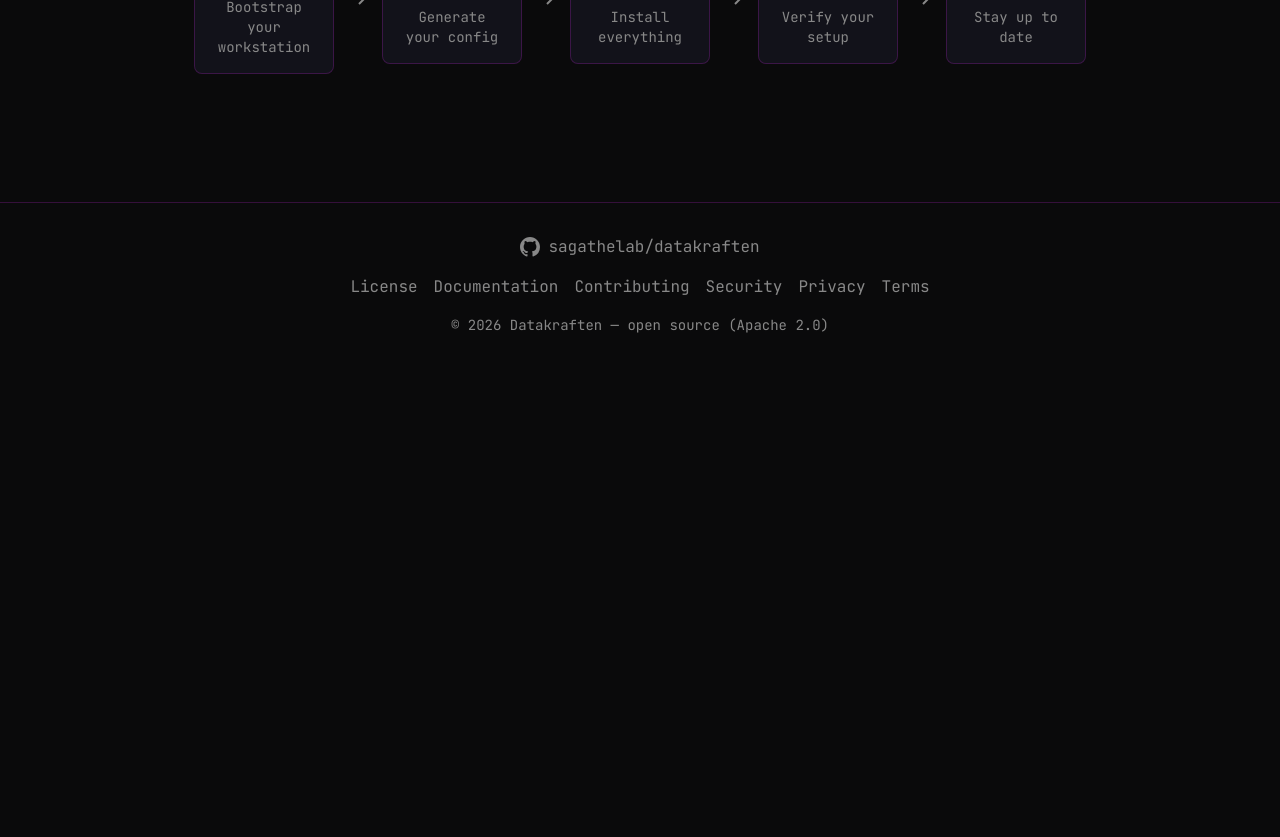
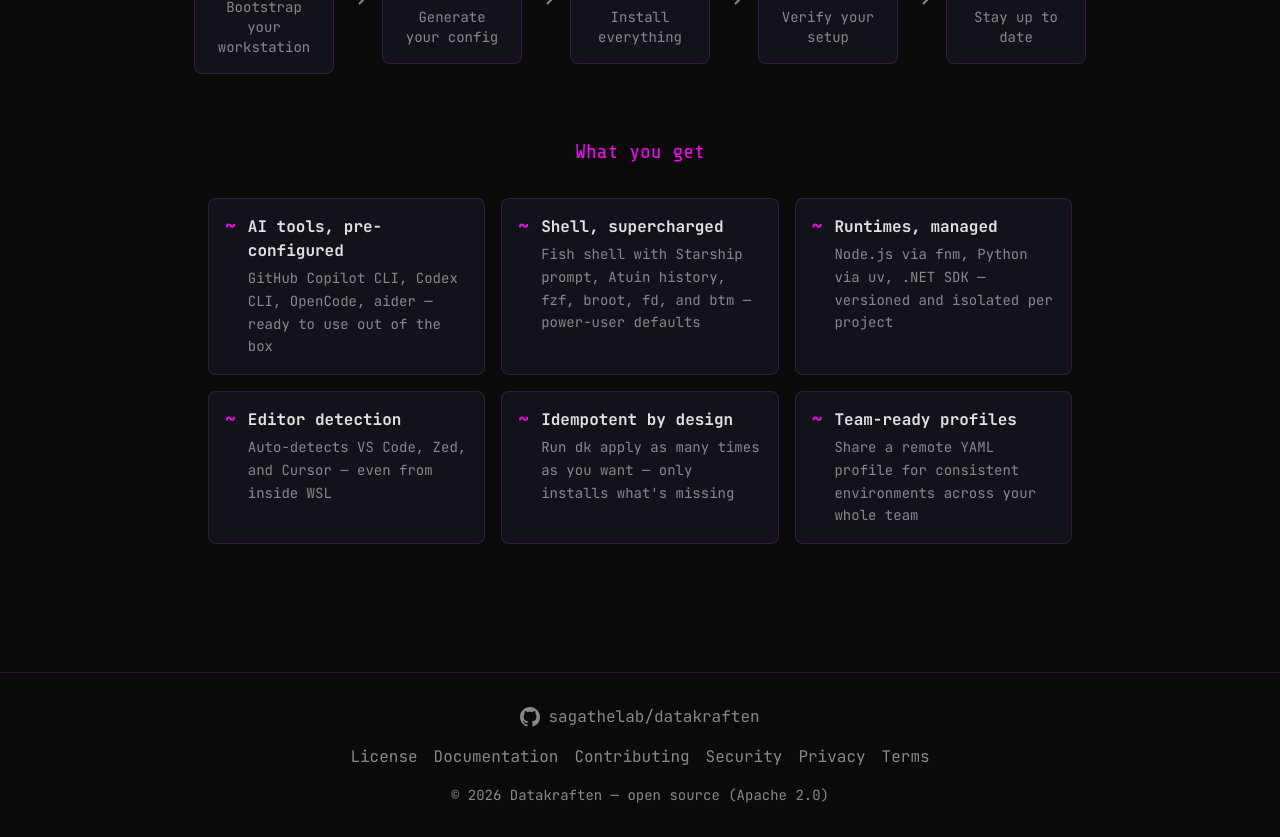
Before and after one commit to sagathelab/datakraften, a React (Vite) app in the folder site/: page / in a window 1280 px wide. Shown: the part 1160-1997 px from the top of the page. Before the commit the page ends 1527 px from the top, so only its background shows below. Built offline with nearby package versions, Linux system fonts and the light colour scheme.

Commit message:
feat: add 'What you get' section to landing page

```diff
--- a/site/src/pages/Landing.tsx
+++ b/site/src/pages/Landing.tsx
@@ -66,6 +66,48 @@
           <Step num="05" text="dk update" desc="Stay up to date" to="/docs/dk#update" />
         </div>
       </section>
+
+      <section className="what-you-get pb-16">
+        <h2 className="font-share-tech text-magenta text-center mb-8 text-xl">What you get</h2>
+        <div className="grid grid-cols-1 sm:grid-cols-2 lg:grid-cols-3 gap-4 max-w-4xl mx-auto">
+          <WhatYouGetItem
+            icon="~"
+            title="AI tools, pre-configured"
+            desc="GitHub Copilot CLI, Codex CLI, OpenCode, aider — ready to use out of the box"
+            to="/docs#editors-tools"
+          />
+          <WhatYouGetItem
+            icon="~"
+            title="Shell, supercharged"
+            desc="Fish shell with Starship prompt, Atuin history, fzf, broot, fd, and btm — power-user defaults"
+            to="/docs#shell-cli"
+          />
+          <WhatYouGetItem
+            icon="~"
+            title="Runtimes, managed"
+            desc="Node.js via fnm, Python via uv, .NET SDK — versioned and isolated per project"
+            to="/docs#runtimes"
+          />
+          <WhatYouGetItem
+            icon="~"
+            title="Editor detection"
+            desc="Auto-detects VS Code, Zed, and Cursor — even from inside WSL"
+            to="/docs#editors-tools"
+          />
+          <WhatYouGetItem
+            icon="~"
+            title="Idempotent by design"
+            desc="Run dk apply as many times as you want — only installs what's missing"
+            to="/docs/dk#apply"
+          />
+          <WhatYouGetItem
+            icon="~"
+            title="Team-ready profiles"
+            desc="Share a remote YAML profile for consistent environments across your whole team"
+            to="/docs/dk#profile"
+          />
+        </div>
+      </section>
     </Layout>
   )
 }
@@ -87,3 +129,15 @@
     </svg>
   )
 }
+
+function WhatYouGetItem({ icon, title, desc, to }: { icon: string; title: string; desc: string; to: string }) {
+  return (
+    <Link to={to} className="flex items-start gap-3 p-4 border border-fuchsia-500/20 rounded-lg bg-bg-card hover:border-magenta hover:bg-fuchsia-500/5 transition-all group">
+      <span className="text-magenta text-lg font-bold leading-none mt-0.5">{icon}</span>
+      <div>
+        <span className="text-text-primary font-semibold group-hover:text-magenta transition-colors">{title}</span>
+        <p className="text-text-dim text-sm mt-1 leading-relaxed">{desc}</p>
+      </div>
+    </Link>
+  )
+}
```
